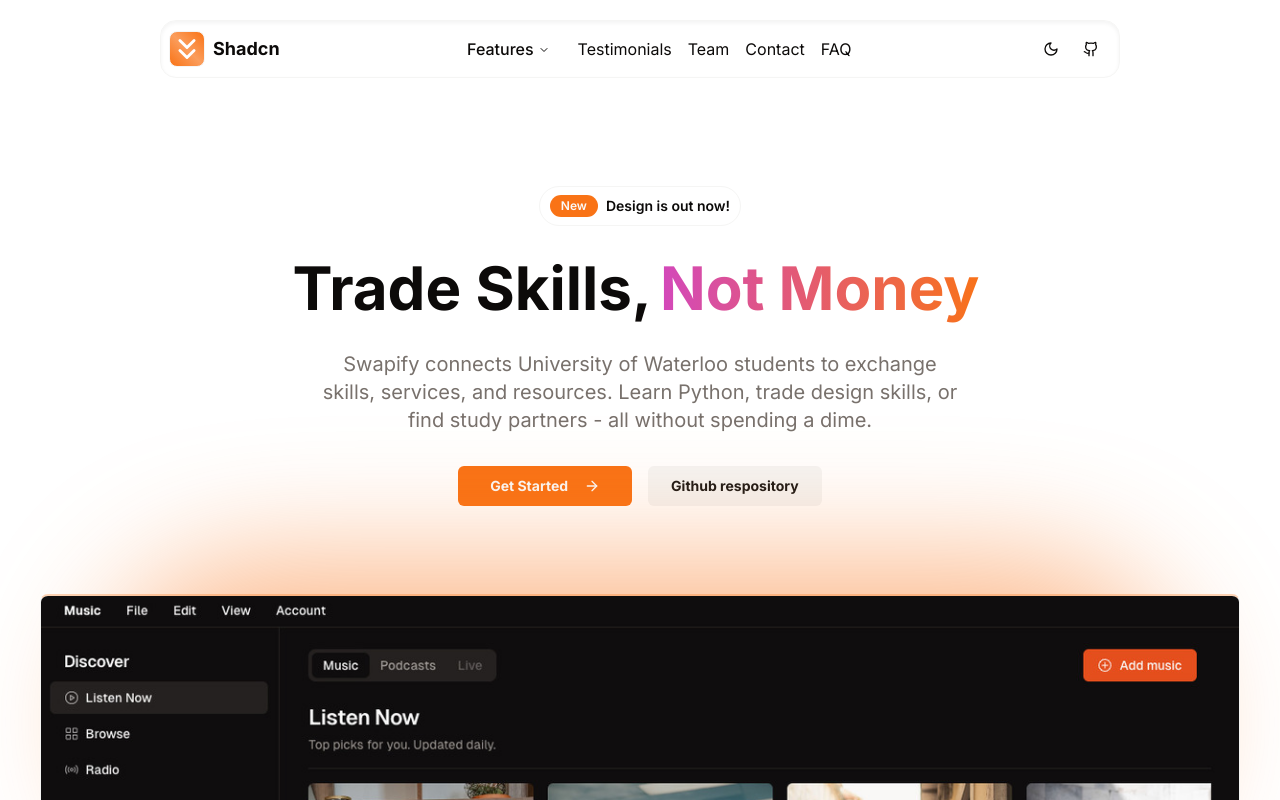
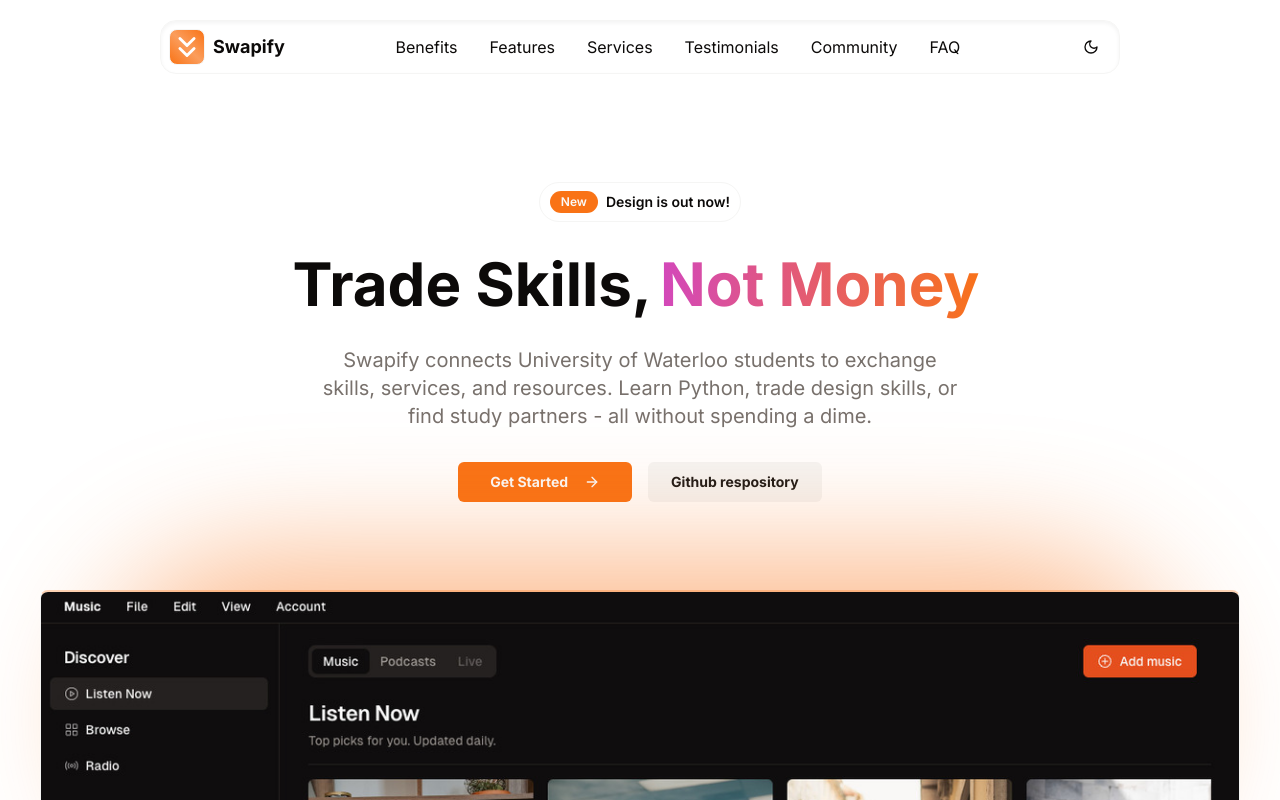
Before and after one commit to SamuelZ12/swapify, a Next.js app: page / in a window 1280 px wide. Shown: the top 800 px of the page. Built offline with nearby package versions, Linux system fonts and the light colour scheme.

Commit message:
Update navbar.tsx

```diff
--- a/components/layout/navbar.tsx
+++ b/components/layout/navbar.tsx
@@ -12,15 +12,12 @@ import {
 import { Separator } from "../ui/separator";
 import {
   NavigationMenu,
-  NavigationMenuContent,
   NavigationMenuItem,
   NavigationMenuLink,
   NavigationMenuList,
-  NavigationMenuTrigger,
 } from "../ui/navigation-menu";
 import { Button } from "../ui/button";
 import Link from "next/link";
-import Image from "next/image";
 import { ToggleTheme } from "./toogle-theme";
 
 interface RouteProps {
@@ -28,44 +25,30 @@ interface RouteProps {
   label: string;
 }
 
-interface FeatureProps {
-  title: string;
-  description: string;
-}
-
 const routeList: RouteProps[] = [
+  {
+    href: "#benefits",
+    label: "Benefits",
+  },
+  {
+    href: "#features",
+    label: "Features",
+  },
+  {
+    href: "#services",
+    label: "Services",
+  },
   {
     href: "#testimonials",
     label: "Testimonials",
   },
   {
-    href: "#team",
-    label: "Team",
-  },
-  {
-    href: "#contact",
-    label: "Contact",
+    href: "#community",
+    label: "Community",
   },
   {
     href: "#faq",
     label: "FAQ",
-  },
-];
-
-const featureList: FeatureProps[] = [
-  {
-    title: "Showcase Your Value ",
-    description: "Highlight how your product solves user problems.",
-  },
-  {
-    title: "Build Trust",
-    description:
-      "Leverages social proof elements to establish trust and credibility.",
-  },
-  {
-    title: "Capture Leads",
-    description:
-      "Make your lead capture form visually appealing and strategically.",
   },
 ];
 
@@ -75,7 +58,7 @@ export const Navbar = () => {
     <header className="shadow-inner bg-opacity-15 w-[90%] md:w-[70%] lg:w-[75%] lg:max-w-screen-xl top-5 mx-auto sticky border border-secondary z-40 rounded-2xl flex justify-between items-center p-2 bg-card">
       <Link href="/" className="font-bold text-lg flex items-center">
         <ChevronsDown className="bg-gradient-to-tr border-secondary from-primary via-primary/70 to-primary rounded-lg w-9 h-9 mr-2 border text-white" />
-        Shadcn
+        Swapify
       </Link>
       {/* <!-- Mobile --> */}
       <div className="flex items-center lg:hidden">
@@ -96,7 +79,7 @@ export const Navbar = () => {
                 <SheetTitle className="flex items-center">
                   <Link href="/" className="flex items-center">
                     <ChevronsDown className="bg-gradient-to-tr border-secondary from-primary via-primary/70 to-primary rounded-lg w-9 h-9 mr-2 border text-white" />
-                    Shadcn
+                    Swapify
                   </Link>
                 </SheetTitle>
               </SheetHeader>
@@ -118,7 +101,6 @@ export const Navbar = () => {
 
             <SheetFooter className="flex-col sm:flex-col justify-start items-start">
               <Separator className="mb-2" />
-
               <ToggleTheme />
             </SheetFooter>
           </SheetContent>
@@ -129,41 +111,12 @@ export const Navbar = () => {
       <NavigationMenu className="hidden lg:block mx-auto">
         <NavigationMenuList>
           <NavigationMenuItem>
-            <NavigationMenuTrigger className="bg-card text-base">
-              Features
-            </NavigationMenuTrigger>
-            <NavigationMenuContent>
-              <div className="grid w-[600px] grid-cols-2 gap-5 p-4">
-                <Image
-                  src="https://avatars.githubusercontent.com/u/75042455?v=4"
-                  alt="RadixLogo"
-                  className="h-full w-full rounded-md object-cover"
-                  width={600}
-                  height={600}
-                />
-                <ul className="flex flex-col gap-2">
-                  {featureList.map(({ title, description }) => (
-                    <li
-                      key={title}
-                      className="rounded-md p-3 text-sm hover:bg-muted"
-                    >
-                      <p className="mb-1 font-semibold leading-none text-foreground">
-                        {title}
-                      </p>
-                      <p className="line-clamp-2 text-muted-foreground">
-                        {description}
-                      </p>
-                    </li>
-                  ))}
-                </ul>
-              </div>
-            </NavigationMenuContent>
-          </NavigationMenuItem>
-
-          <NavigationMenuItem>
             {routeList.map(({ href, label }) => (
               <NavigationMenuLink key={href} asChild>
-                <Link href={href} className="text-base px-2">
+                <Link
+                  href={href}
+                  className="text-base px-4 py-2 hover:text-primary transition-colors"
+                >
                   {label}
                 </Link>
               </NavigationMenuLink>
@@ -172,18 +125,8 @@ export const Navbar = () => {
         </NavigationMenuList>
       </NavigationMenu>
 
-      <div className="hidden lg:flex">
+      <div className="hidden lg:flex items-center gap-2">
         <ToggleTheme />
-
-        <Button asChild size="sm" variant="ghost" aria-label="View on GitHub">
-          <Link
-            aria-label="View on GitHub"
-            href="https://github.com/nobruf/shadcn-landing-page.git"
-            target="_blank"
-          >
-            <Github className="size-5" />
-          </Link>
-        </Button>
       </div>
     </header>
   );
```
